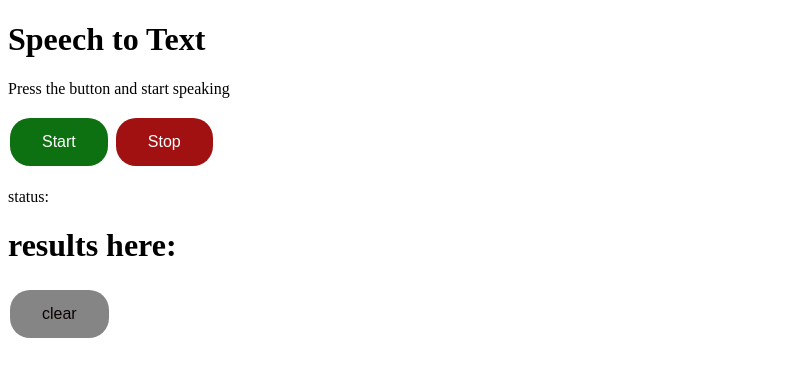
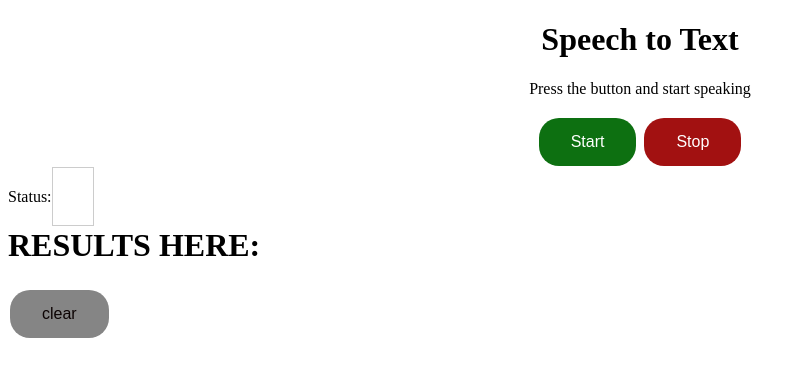
Before and after one commit to krthik777/speech-to-text, a plain HTML site: page index.html in a window 1280 px wide. Shown: the whole page, without its empty margins (0-806 px from the left). Drawn offline with Linux system fonts and the light colour scheme.

Commit message:
pull disco

```diff
--- a/index.html
+++ b/index.html
@@ -1,3 +1,4 @@
+
 <!DOCTYPE html>
 <html lang="en">
 <head>
@@ -5,6 +6,11 @@
     <meta name="viewport" content="width=device-width, initial-scale=1.0">
     <title>speech to text</title>
     <style>
+        .body{
+                background-color:antiquewhite;
+                background-size: 100%;
+                background-repeat: no-repeat;
+            }
         .buttonstart{
             background-color: #0d7011; /* Green */
             border: none;
@@ -17,6 +23,10 @@
             margin: 4px 2px;
             cursor: pointer;
             border-radius: 20px;
+        }
+        .buttonstart:hover {
+            box-shadow: 0 0 10px rgba(0, 0, 0, 0.5);
+
         }
         .buttonstop{
             background-color: #a21111; /* Green */
@@ -31,6 +41,10 @@
             cursor: pointer;
             border-radius: 20px;
         }
+        .buttonstop:hover {
+            box-shadow: 0 0 10px rgba(0, 0, 0, 0.5);
+
+        }
         .buttonclear{
             background-color: #858585; /* Green */
             border: none;
@@ -43,7 +57,35 @@
             margin: 4px 2px;
             cursor: pointer;
             border-radius: 20px;
+
         }
+        .container{
+            text-align: center;
+            margin-top: 100px;
+            margin: 0 auto; /* Add this line to center align the container */
+            border:#858585;
+            width:90%;
+            height:auto;
+            max-width: 700;
+        }
+        .h1{
+            color: #0d7011;
+            text-decoration:line-through;
+
+        }
+        #status{
+            color: red;
+            align-items: center;
+            background-color: #fff;
+            padding: 20px;
+            border: 1px solid #ccc;
+            transition: transform 0.3s ease;
+        }
+        #status:hover {
+            transform: scale(1.1);
+            background-color: #bf23ca;
+            transition: transform 0.3s ease;
+          }
     </style>
 </head>
 <body>
@@ -57,12 +99,12 @@
 
         <div id="text"></div>
     </div>
-    <span>status:
+    <span>Status:
         <span id="status">
         </span>
     </span>
     <div>
-        <h1>results here:</h1>
+        <h1>RESULTS HERE:</h1>
         <div style="border-color: black;" id="output" name = "out"></div>
         <button id = "reset" class = "buttonclear" >clear</button>
     </div>
```
